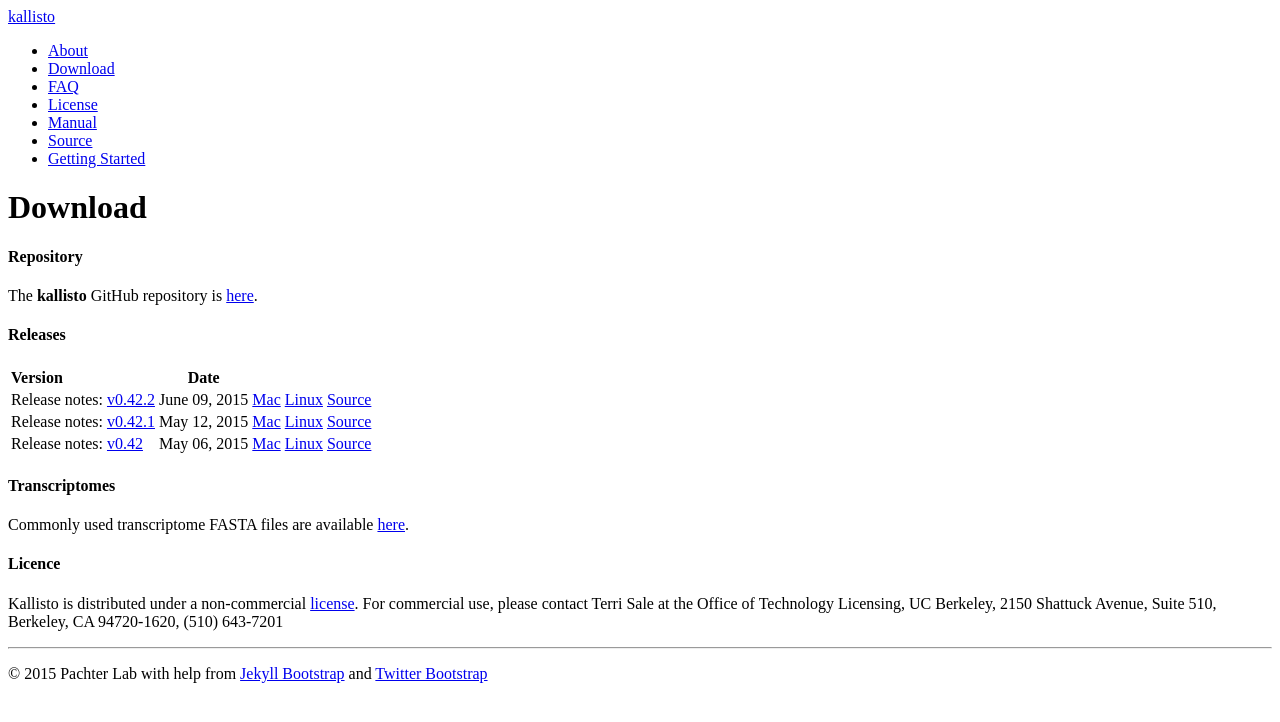
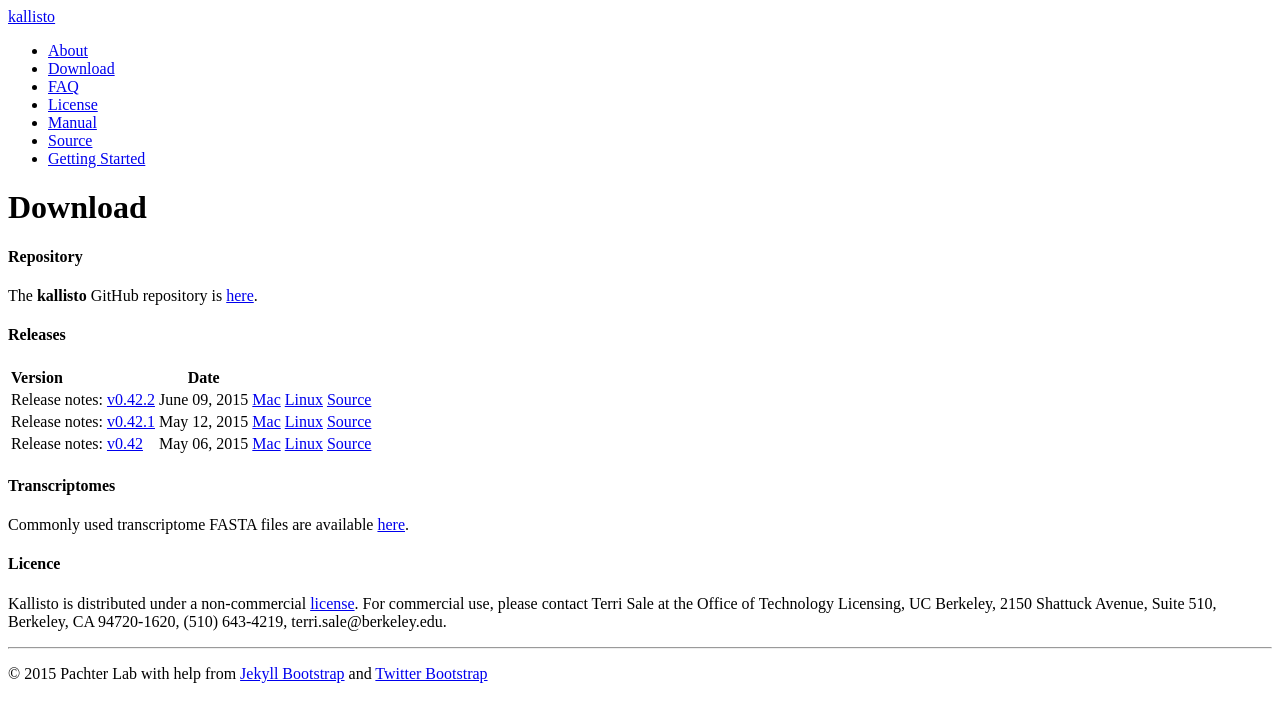
Before and after one commit to pachterlab/kallisto, a Jekyll site: the page built from download.md, in a window 1280 px wide. Shown: the top 722 px of the page. Built offline with Jekyll 4.4.1, drawn with Linux system fonts in a browser that asks for light colours.

Commit message:
edited contact info

```diff
--- a/download.md
+++ b/download.md
@@ -41,4 +41,4 @@
 
 #### Licence
 
-Kallisto is distributed under a non-commercial [license](license.html). For commercial use, please contact Terri Sale at the Office of Technology Licensing, UC Berkeley, 2150 Shattuck Avenue, Suite 510, Berkeley, CA 94720-1620, (510) 643-7201
+Kallisto is distributed under a non-commercial [license](license.html). For commercial use, please contact Terri Sale at the Office of Technology Licensing, UC Berkeley, 2150 Shattuck Avenue, Suite 510, Berkeley, CA 94720-1620, (510) 643-4219, terri.sale@berkeley.edu.
```
